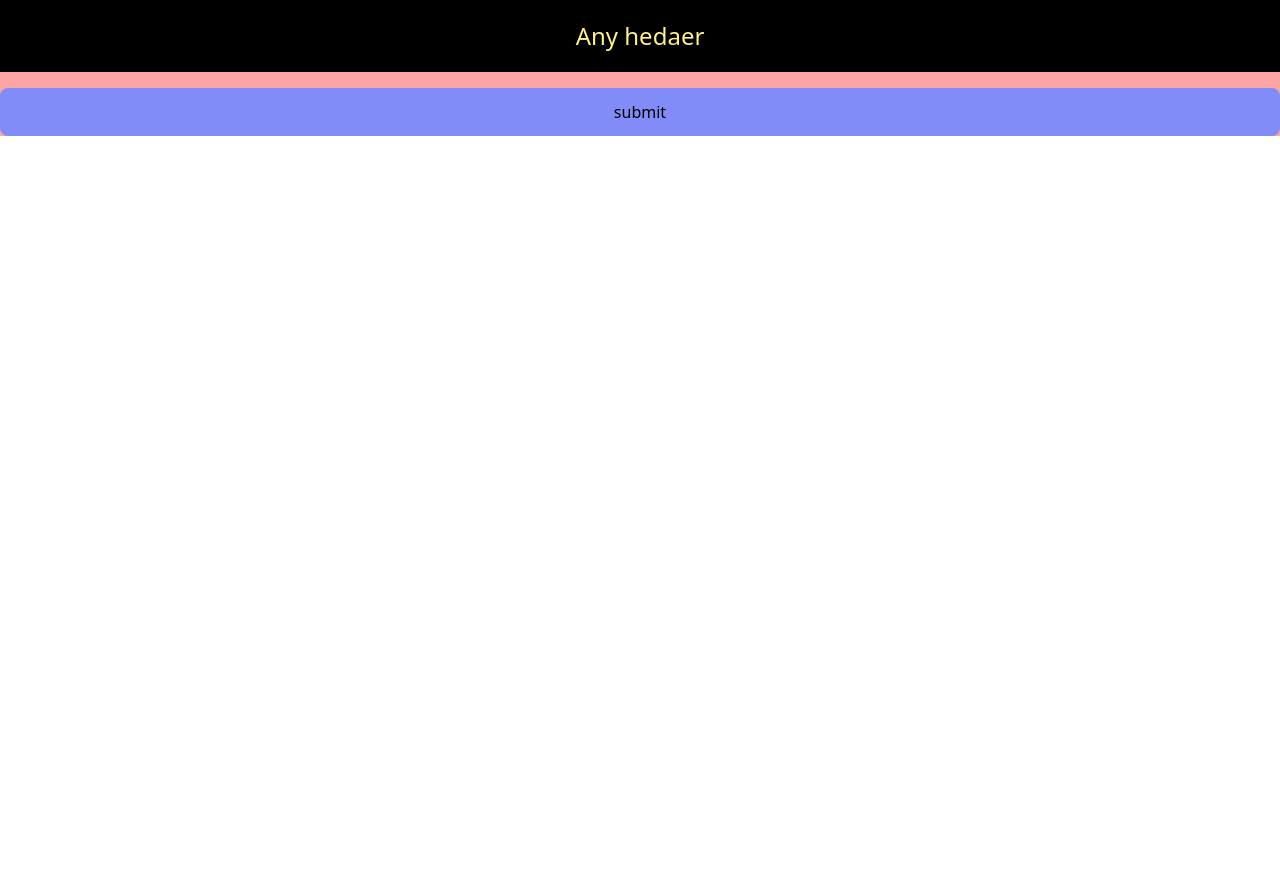
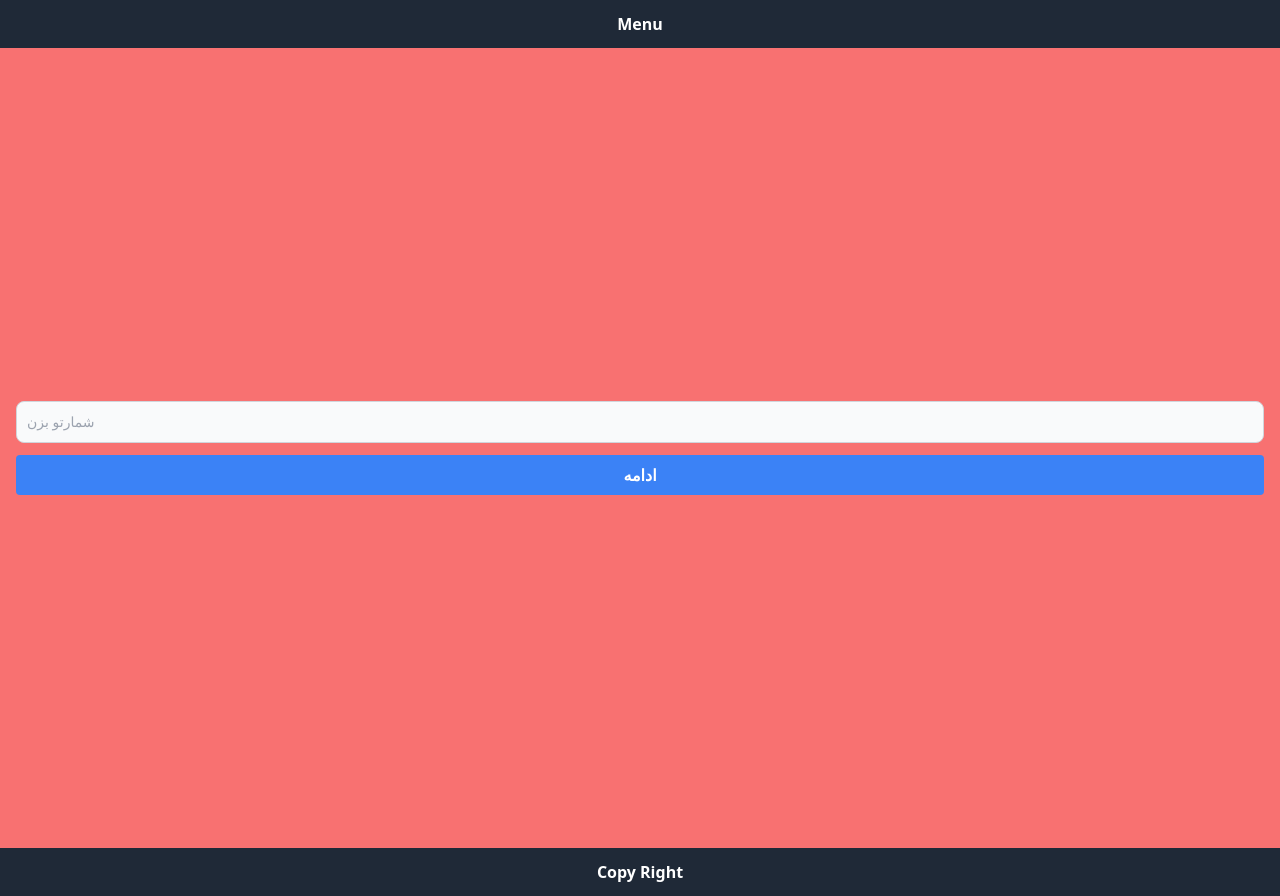
Before and after one commit to Mohammad-dn/initial-webpack-project, a website built with webpack: page src/public/index.html in a window 1280 px wide. Before the commit the page ends 800 px from the top, so only its background shows below. Built offline with nearby package versions, Linux system fonts and the light colour scheme.

Commit message:
built auth page

```diff
--- /dev/null
+++ b/layout/footer/index.js
@@ -0,0 +1,9 @@
+import Box from "../../src/components/box";
+
+export default function Footer() {
+  return Box({
+    Element: "footer",
+    children: "Copy Right",
+    className:"bg-gray-800 text-white text-center font-bold py-3 w-full"
+  });
+}
--- /dev/null
+++ b/layout/header/index.js
@@ -0,0 +1,8 @@
+import Box from "../../src/components/box";
+
+export default function Header() {
+    return Box({
+        Element:"div",
+        children:"Menu",
+        className:"bg-gray-800 text-white text-center font-bold py-3 w-full"
+    })}
--- /dev/null
+++ b/layout/mainLayout/index.js
@@ -0,0 +1,16 @@
+import Box from "../../src/components/box";
+import Footer from "../footer";
+import Header from "../header";
+
+export default function MainLayout(main) {
+ return   Box({
+        Element:"div",
+        className:"flex flex-col justify-center text-center",
+        children:[
+            Header(),
+            main(),
+            Footer()
+        ]
+    })
+
+}
--- /dev/null
+++ b/src/components/Button/index.js
@@ -0,0 +1,15 @@
+import Box from "../box";
+
+export default function Button(params) {
+    const objectCondition =(
+        typeof params === "object" &&
+         !Array.isArray(params) &&
+          params !== null
+        )
+  return Box({
+    Element: "button",
+    children: objectCondition ? params.children : params,
+    className:
+      "bg-blue-500 hover:bg-blue-700 text-white font-bold py-2 px-4 rounded",
+  });
+}
--- /dev/null
+++ b/src/components/TextField/index.js
@@ -0,0 +1,17 @@
+import Box from "../box";
+
+function TextField(params) {
+  console.log(params);
+  const textField = Box({
+    Element: "input",
+    className:
+      "bg-gray-50 border border-gray-300 text-gray-900 text-sm rounded-lg focus:ring-blue-500 focus:border-blue-500 block p-2.5 dark:bg-gray-700 dark:border-gray-600 dark:placeholder-gray-400 dark:text-white dark:focus:ring-blue-500 dark:focus:border-blue-500",
+  });
+// baghie attribuit haye HTMl ro taht onvane yek object be component textFeild midim
+  Object.keys(params).map((key) => {
+    textField[key] = params[key];
+
+});
+  return textField
+}
+export default TextField;
--- /dev/null
+++ b/src/components/box/index.js
@@ -0,0 +1,16 @@
+export default function Box(params) {
+  const { Element, children, className } = params;
+
+  const box = document.createElement(Element || "div");
+  box.className = className || "";
+//   arry.isarray چک میکنه ببینه آرایه هست یا نه
+  if (Array.isArray(children)) {
+    // چه آرایه برگشت و یا غیر از آرایه برگشت شما در آن حلقه میزنی و به فانکشن باکس اپند میکنی
+    children.map((child) => {
+      box.append(child);
+    });
+  }
+//   در غیر این صورت از طریق اینر اچتی ام ال بخوم
+   else box.innerHTML = children || "";
+  return box;
+}
--- a/src/index.js
+++ b/src/index.js
@@ -1,18 +1,5 @@
-import "./styles/style.sass"
-console.log("object");
+import auth from "./pages/auth";
+import "./styles/style.scss"
 const rootEl = document.getElementById("root");
-const header = () => {
-  const divEl = document.createElement("div");
-  // <div class="gap-4 text-2xl justify-center flex-1  flex px-5 text-yellow-200 justify-center p-12 w-3/5 flex-col text-center bg-black w-full rounded rounded-lg bg-indigo-400"></div>
-  divEl.className="flex  gap-4 justify-center   bg-red-300  flex-col"
-  const h1 = document.createElement("h1");
-  h1.className = "bg-black text-yellow-200 text-center p-5 text-2xl ";
-  h1.innerHTML = "Any hedaer";
-  const submit = document.createElement("button");
-  submit.innerHTML = "submit";
-  submit.className = "submit-btn p-3 bg-indigo-400 rounded-lg w-full";
-  divEl.appendChild(h1);
-  divEl.appendChild(submit)
-  return divEl;
-};
-rootEl.appendChild(header());
+
+rootEl.appendChild(auth())
--- /dev/null
+++ b/src/pages/auth/index.js
@@ -0,0 +1,22 @@
+import MainLayout from "../../../layout/mainLayout";
+import Box from "../../components/box";
+import Button from "../../components/Button";
+import TextField from "../../components/Textfield";
+
+export default function auth() {
+  return MainLayout(()=>Box({
+    className: "bg-red-400 min-h-screen justify-center flex flex-col px-4 gap-3",
+    // در اینجا ما به فانکشن باکس یک المنت تحت عنوان یه فانکشن یا کامپوننت پاس میدهیم و در یوتیلز اصلی باکس حلقه زده میشود و به فانکشن باکس اپند میشود
+    children:
+     [
+        TextField({
+          placeholder:"شمارتو بزن",
+          id:"number"
+        }),
+        Button({
+          children:"ادامه",
+          className:"my-6"
+        }),
+    ],
+  }))
+}
--- a/src/public/index.html
+++ b/src/public/index.html
@@ -6,6 +6,9 @@
   <title>My Webpack</title>
   </head>
  <body>
-    <div id="root"></div>
+    <div id="root">
+
+        <!-- <div class="bg-gray-800 text-white text-center font-bold py-3 w-full"></div> -->
+    </div>
 </body>
 </html>
```
Also changed, not shown: dist/bundle.js, dist/index.html, src/styles/style.scss (line endings or trailing spaces).
